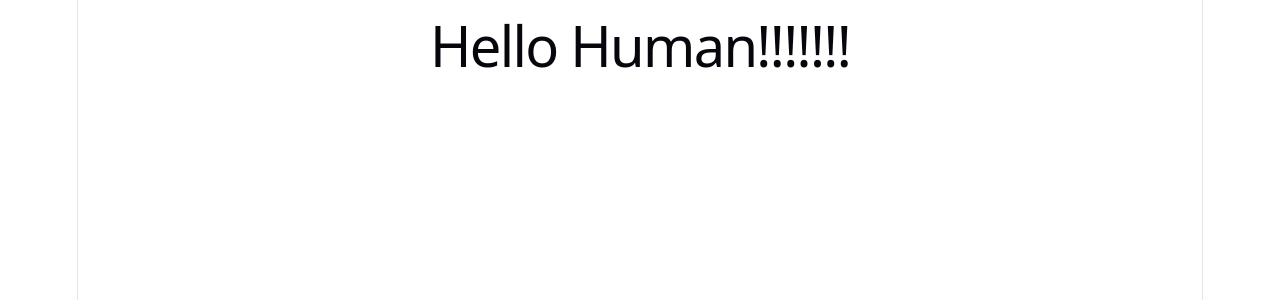
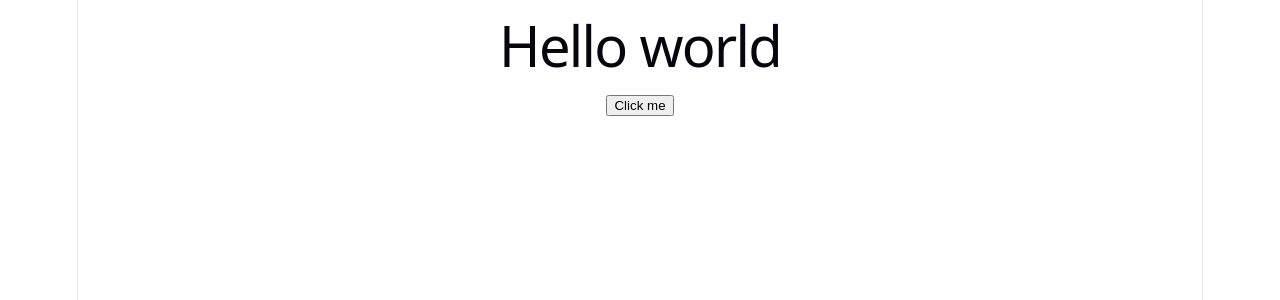
Before and after one commit to sothearn1th/NextPlay_Assessment-Kanban, a React (Vite) app: page / in a window 1280 px wide. Shown: the top 300 px of the page. Built offline with nearby package versions, Linux system fonts and the light colour scheme.

Commit message:
Learnt a Button
Just learnt how to make a button in REACT

```diff
--- a/src/App.tsx
+++ b/src/App.tsx
@@ -1,8 +1,14 @@
 export default function App()
 {
+  function handleClick()
+  {
+    console.log("clicked");
+  }
+
   return (
     <div>
-      <h1>Hello Human!!!!!!!</h1>
+      <h1>Hello world</h1>
+      <button onClick={handleClick}>Click me</button>
     </div>
   );
 }
```
